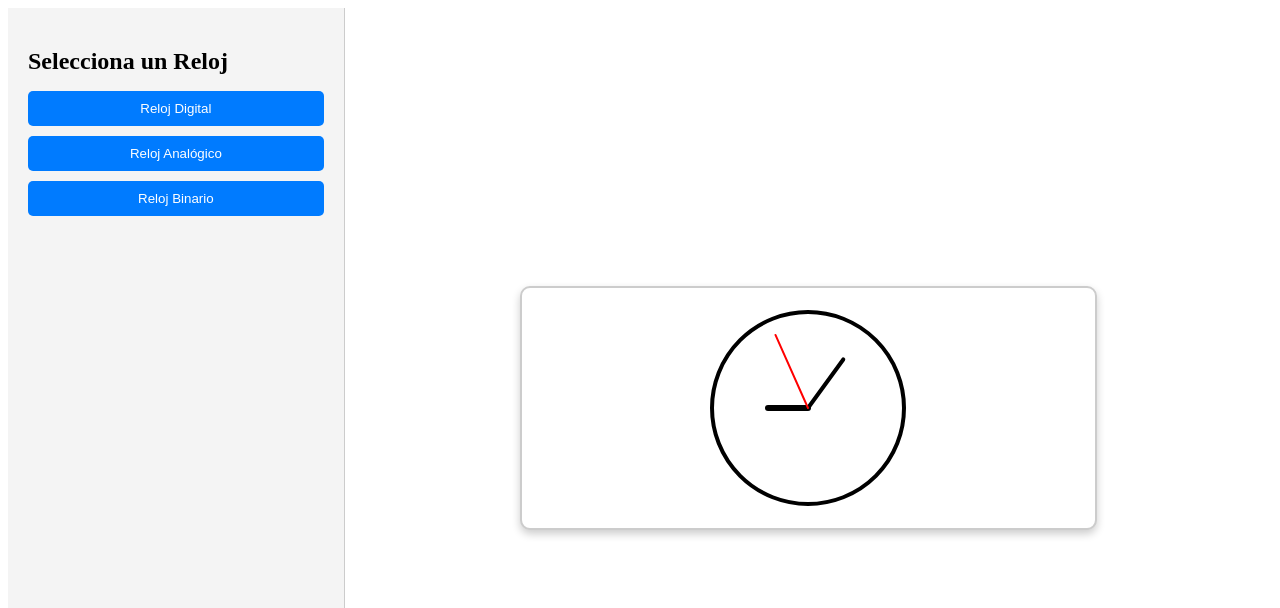
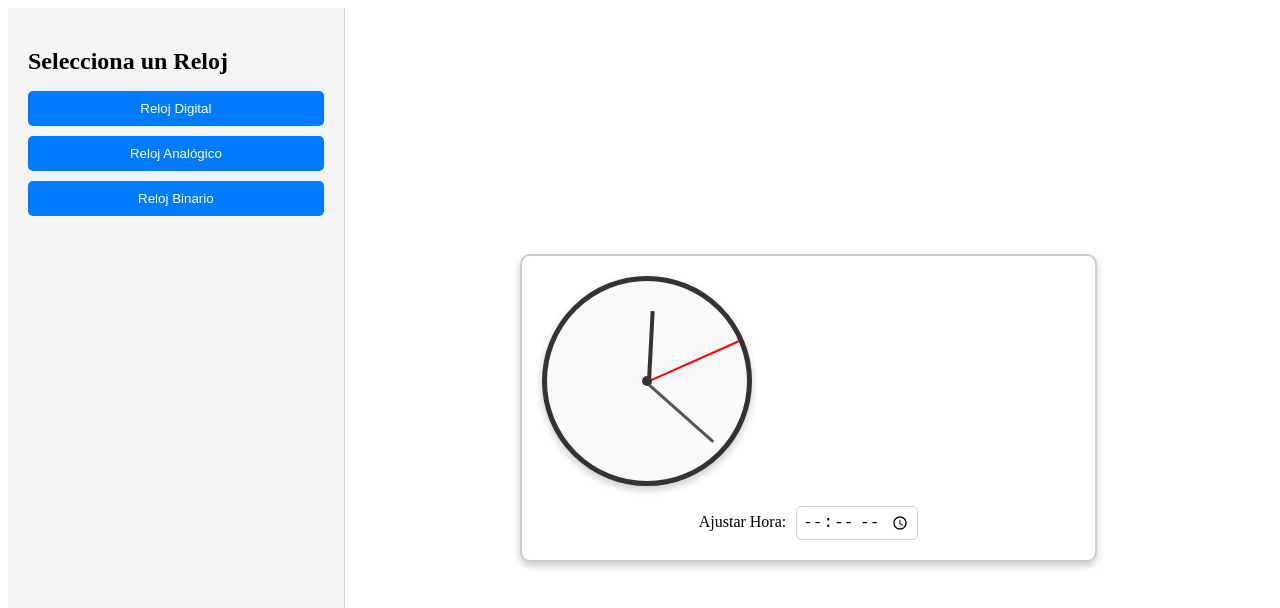
Before and after one commit to jdvillasmil/time-viewer-angular, an Angular app: page /menu-relojes in a window 1280 px wide. Both pictures are taken after a click on the button "Reloj Analógico". Shown: the top 608 px of the page. Built offline with nearby package versions, Linux system fonts and the light colour scheme.

Commit message:
feat: actualizar funcionalidad y diseño del reloj analógico

```diff
--- a/src/app/reloj-analogico/reloj-analogico.component.css
+++ b/src/app/reloj-analogico/reloj-analogico.component.css
@@ -1,34 +1,79 @@
-.analog-clock {
+.container {
   display: flex;
+  flex-direction: column;
+  align-items: center;
   justify-content: center;
-    align-items: center;
+  font-family: Arial, sans-serif;
+  text-align: center;
+  margin-top: 20px;
 }
 
-  .clock-face {
+.title {
+  font-size: 2rem;
+  color: #333;
+  margin-bottom: 20px;
+}
+
+.clock {
+  position: relative;
   width: 200px;
   height: 200px;
+  border: 5px solid #333;
+  border-radius: 50%;
+  background-color: #f9f9f9;
+  box-shadow: 0 4px 8px rgba(0, 0, 0, 0.2);
 }
 
-  .clock-border {
-    fill: none;
-    stroke: black;
-    stroke-width: 2;
+.hand {
+  position: absolute;
+  width: 50%;
+  height: 2px;
+  background-color: #333;
+  top: 50%;
+  left: 50%;
+  transform-origin: 0% 0%;
+  transform: rotate(90deg);
+  transition: transform 0.05s ease-in-out;
 }
 
-  .hour-hand {
-    stroke: black;
-    stroke-width: 3;
-    stroke-linecap: round;
+.hour {
+  width: 35%;
+  height: 4px;
+  background-color: #333;
 }
 
-  .minute-hand {
-    stroke: black;
-    stroke-width: 2;
-    stroke-linecap: round;
+.minute {
+  width: 45%;
+  height: 3px;
+  background-color: #555;
 }
 
-  .second-hand {
-    stroke: red;
-    stroke-width: 1;
-    stroke-linecap: round;
+.second {
+  width: 50%;
+  height: 2px;
+  background-color: red;
 }
+
+.center-dot {
+  position: absolute;
+  width: 10px;
+  height: 10px;
+  background-color: #333;
+  border-radius: 50%;
+  top: 50%;
+  left: 50%;
+  transform: translate(-50%, -50%);
+}
+
+.time-adjust {
+  margin-top: 20px;
+  font-size: 1rem;
+}
+
+input[type="time"] {
+  padding: 5px;
+  border: 1px solid #ccc;
+  border-radius: 5px;
+  font-size: 1rem;
+  margin-left: 10px;
+}
--- a/src/app/reloj-analogico/reloj-analogico.component.html
+++ b/src/app/reloj-analogico/reloj-analogico.component.html
@@ -1,33 +1,10 @@
-<div class="analog-clock">
-    <svg viewBox="0 0 100 100" class="clock-face">
-      <!-- Clock border -->
-      <circle cx="50" cy="50" r="48" class="clock-border" />
-
-      <!-- Hour hand -->
-      <line
-        x1="50"
-        y1="50"
-        [attr.x2]="hourHand.x2"
-        [attr.y2]="hourHand.y2"
-        class="hour-hand"
-      />
-
-      <!-- Minute hand -->
-      <line
-        x1="50"
-        y1="50"
-        [attr.x2]="minuteHand.x2"
-        [attr.y2]="minuteHand.y2"
-        class="minute-hand"
-      />
-
-      <!-- Second hand -->
-      <line
-        x1="50"
-        y1="50"
-        [attr.x2]="secondHand.x2"
-        [attr.y2]="secondHand.y2"
-        class="second-hand"
-      />
-    </svg>
-  </div>
+<div class="clock">
+  <div class="hand hour" [style.transform]="'rotate(' + hourAngle + 'deg)'"></div>
+  <div class="hand minute" [style.transform]="'rotate(' + minuteAngle + 'deg)'"></div>
+  <div class="hand second" [style.transform]="'rotate(' + secondAngle + 'deg)'"></div>
+  <div class="center-dot"></div>
+</div>
+<div class="time-adjust">
+  <label for="time">Ajustar Hora:</label>
+  <input type="time" id="time" (change)="adjustTime($event)" />
+</div>
--- a/src/app/reloj-analogico/reloj-analogico.component.ts
+++ b/src/app/reloj-analogico/reloj-analogico.component.ts
@@ -7,31 +7,41 @@ import { Component, OnInit } from '@angular/core';
   styleUrls: ['./reloj-analogico.component.css'],
 })
 export class RelojAnalogicoComponent implements OnInit {
-  hourHand: { x2: number; y2: number } = { x2: 50, y2: 30 };
-  minuteHand: { x2: number; y2: number } = { x2: 50, y2: 20 };
-  secondHand: { x2: number; y2: number } = { x2: 50, y2: 10 };
+  hour: number = 0;
+  minute: number = 0;
+  second: number = 0;
+  hourAngle: number = 0;
+  minuteAngle: number = 0;
+  secondAngle: number = 0;
 
   ngOnInit(): void {
-    this.updateClockHands();
-    setInterval(() => this.updateClockHands(), 1000);
+    this.updateClock();
+    setInterval(() => this.updateClock(), 1000);
   }
 
-  updateClockHands(): void {
+  updateClock(): void {
     const now = new Date();
-    const hours = now.getHours() % 12;
-    const minutes = now.getMinutes();
-    const seconds = now.getSeconds();
-
-    this.hourHand = this.calculateHandPosition(hours * 30, 20); // Hour hand
-    this.minuteHand = this.calculateHandPosition(minutes * 6, 30); // Minute hand
-    this.secondHand = this.calculateHandPosition(seconds * 6, 40); // Second hand
+    this.hour = now.getHours();
+    this.minute = now.getMinutes();
+    this.second = now.getSeconds();
+    this.calculateAngles();
   }
 
-  calculateHandPosition(angle: number, length: number): { x2: number; y2: number } {
-    const radians = (angle * Math.PI) / 180;
-    return {
-      x2: 50 + length * Math.sin(radians),
-      y2: 50 - length * Math.cos(radians),
-    };
+  adjustTime(event: Event): void {
+    const input = event.target as HTMLInputElement;
+    const [hours, minutes] = input.value.split(':').map(Number);
+
+    if (!isNaN(hours) && !isNaN(minutes)) {
+      this.hour = hours % 12; // Ajustamos a formato de 12 horas
+      this.minute = minutes;
+      this.second = 0; // Reiniciamos los segundos al ajustar manualmente
+      this.calculateAngles();
+    }
+  }
+
+  calculateAngles(): void {
+    this.hourAngle = (this.hour % 12) * 30 + this.minute * 0.5; // Cada hora son 30° + ajuste por minutos
+    this.minuteAngle = this.minute * 6 + this.second * 0.1; // Cada minuto son 6° + ajuste por segundos
+    this.secondAngle = this.second * 6; // Cada segundo son 6°
   }
 }
```
Lines whose indentation alone changed are shown as unchanged.
